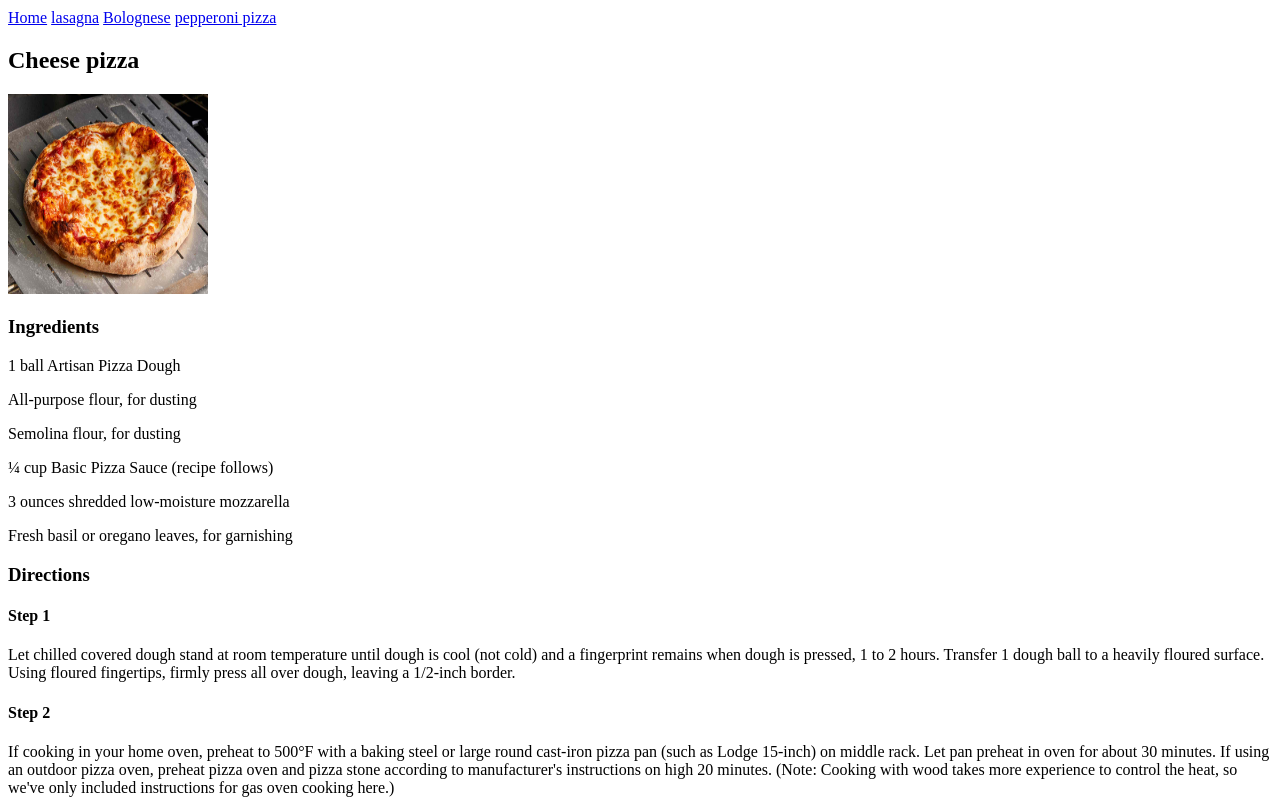
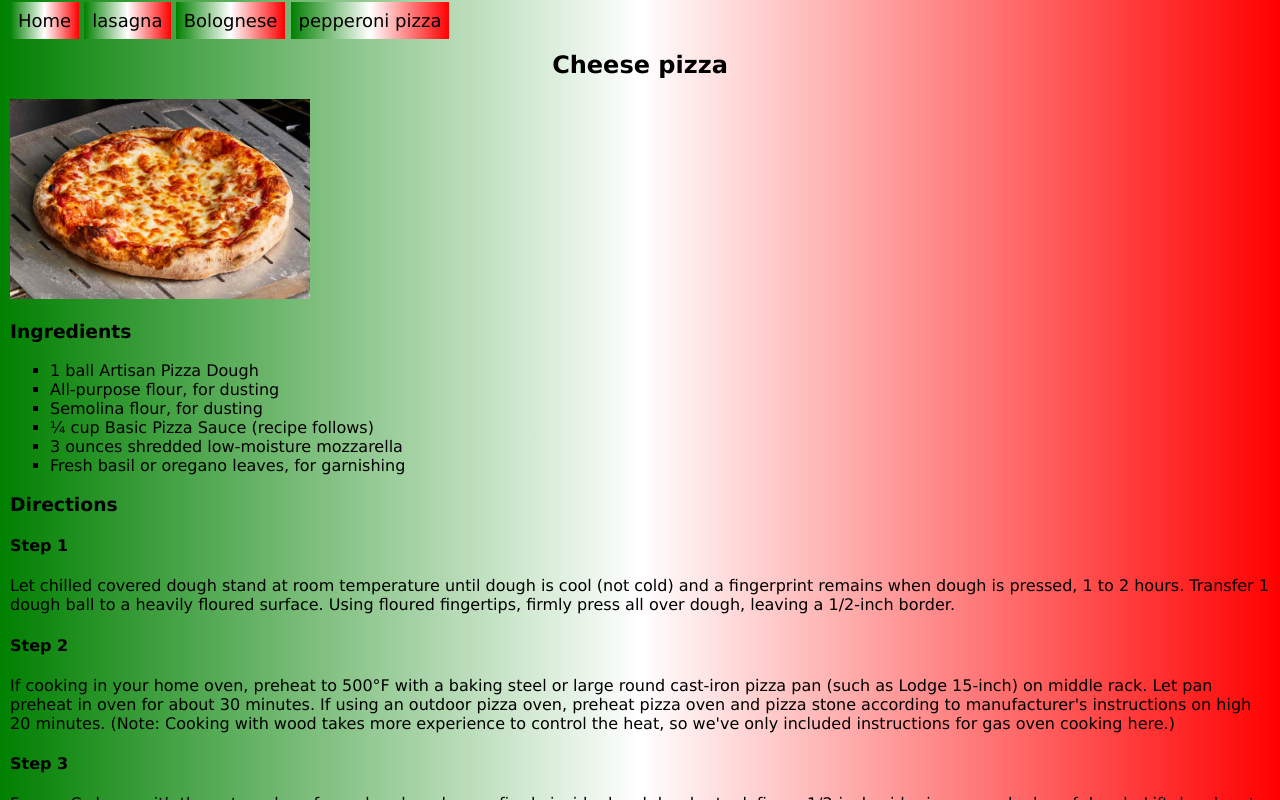
Before and after one commit to emmaj86/odin-recipes, a plain HTML site: page recipes/pizza.html in a window 1280 px wide. Shown: the part 71-871 px from the top of the page. Drawn offline with Linux system fonts and the light colour scheme.

Commit message:
added styles.css

```diff
--- a/recipes/pizza.html
+++ b/recipes/pizza.html
@@ -4,6 +4,7 @@
     <meta charset="UTF-8">
     <meta http-equiv="X-UA-Compatible" content="IE=edge">
     <meta name="viewport" content="width=device-width, initial-scale=1.0">
+    <link rel="stylesheet" href="../styles.css">
     <title>Document</title>
 </head>
 <body>
@@ -16,20 +17,24 @@
         <a href="pizza.html">pepperoni pizza</a>
     </nav>
     <h2>Cheese pizza</h2>
-    <img src="../assets/pizza.jpg" alt="pizza" height="200px" width="200px">
+    <img src="../assets/pizza.jpg" alt="pizza" >
+    <section id="Ingredients">
     <H3>Ingredients</H3>
-    <p>1 ball Artisan Pizza Dough</p>
+    <ul>
+    <li>1 ball Artisan Pizza Dough</li>
 
-    <p>All-purpose flour, for dusting</p>
+    <li>All-purpose flour, for dusting</li>
 
-    <p>Semolina flour, for dusting</p>
+    <li>Semolina flour, for dusting</li>
 
-    <p>¼ cup Basic Pizza Sauce (recipe follows)</p>
+    <li>¼ cup Basic Pizza Sauce (recipe follows)</li>
 
-    <p>3 ounces shredded low-moisture mozzarella</p>
+    <li>3 ounces shredded low-moisture mozzarella</li>
 
-    <p>Fresh basil or oregano leaves, for garnishing</p>
-
+    <li>Fresh basil or oregano leaves, for garnishing</li>
+</ul>
+</section>
+    <section id="method">
     <h3>Directions</h3>
     <h4>Step 1</h4>
     <p>Let chilled covered dough stand at room temperature until dough is cool (not cold) and a fingerprint remains when dough is pressed, 1 to 2 hours. Transfer 1 dough ball to a heavily floured surface. Using floured fingertips, firmly press all over dough, leaving a 1/2-inch border.</p>
@@ -52,6 +57,6 @@
     <p>Using peel, transfer pizza to a cutting board. Garnish with fresh basil or oregano, if desired, and cut into wedges.
 
     </p>
-
+</section>
 </body>
 </html>
--- /dev/null
+++ b/styles.css
@@ -0,0 +1,36 @@
+body {
+    font-family: 'Lucida Sans', 'Lucida Sans Regular', 'Lucida Grande', 'Lucida Sans Unicode', Geneva, Verdana, sans-serif;
+    background-image: linear-gradient(to right, green , white, red);
+    margin: 10px;
+}
+
+#Ingredients ul li{
+    list-style-type: square;
+}
+
+img {
+    justify-content: center;
+    width: fit-content;
+    height: 200px;
+}
+
+h1 {
+    text-align: center;
+}
+
+h2 {
+    text-align: center;
+}
+
+nav li {
+    display: inline;
+  }
+
+nav a {
+
+    padding: 8px;
+    background-image: linear-gradient(to right, green , white, red);
+    text-decoration:  none;
+    color: black;
+    font-size: large;
+  }
```
Also changed, not shown: index.html (+11 -1 lines), recipes/bolognese.html (+6 -1 lines), recipes/lasagna.html (+5 -4 lines).
